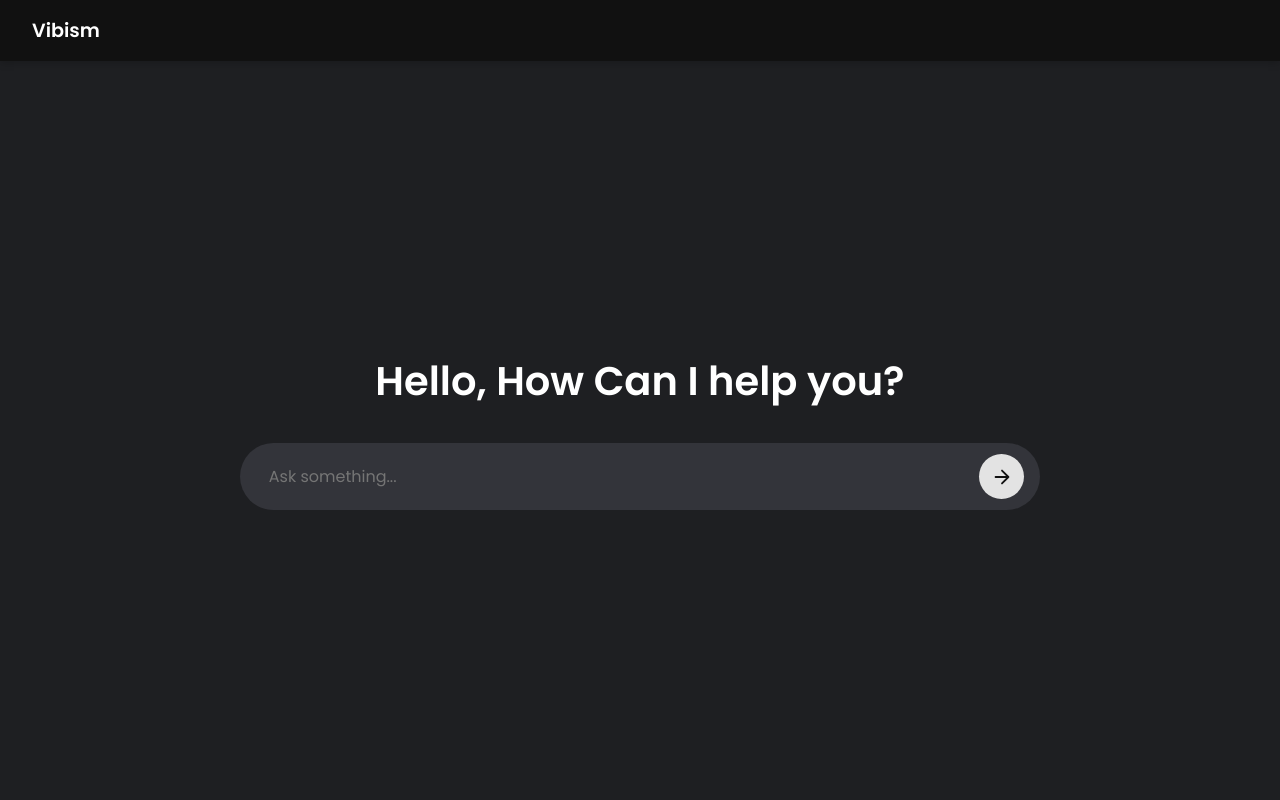
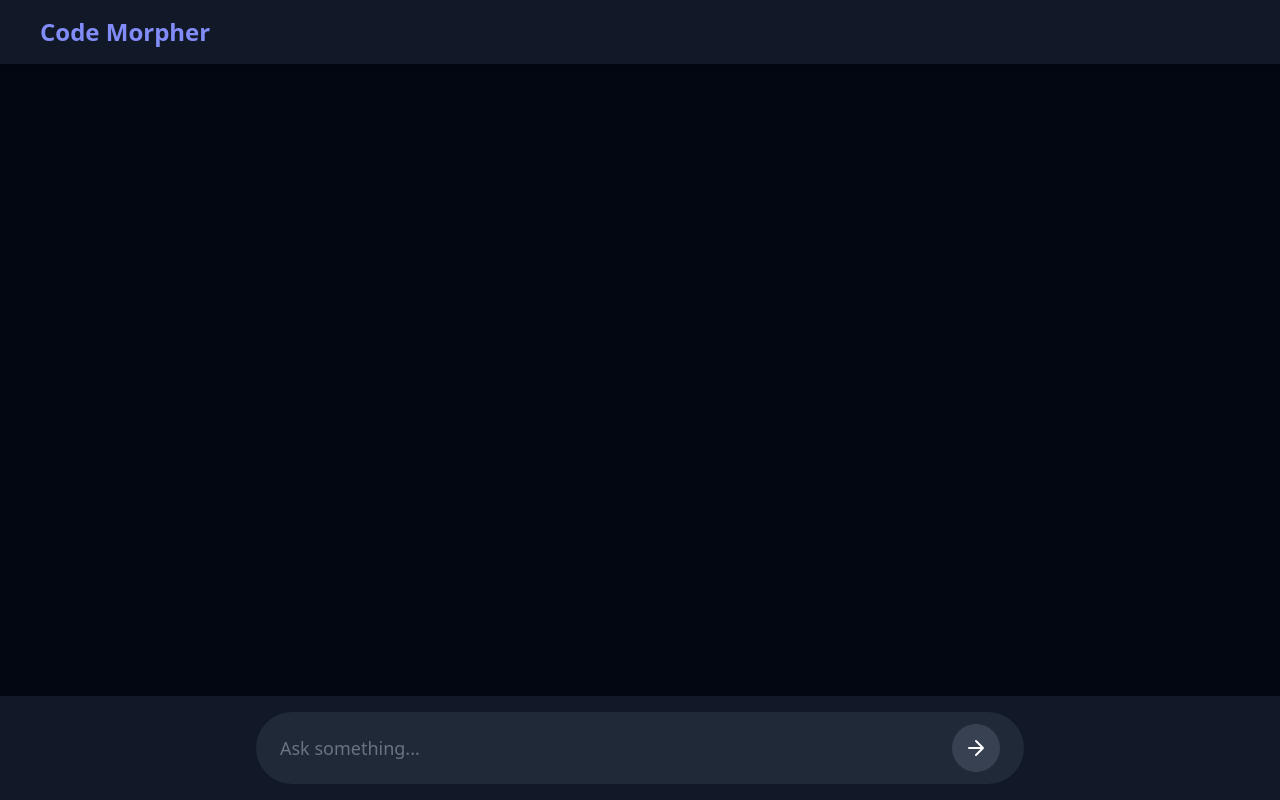
Before and after one commit to Arthika-21/Code-Morpher, a Flask app: page / in a window 1280 px wide. Run offline with Flask 3, Linux system fonts and the light colour scheme; some libraries are stand-ins or nearby versions.

Commit message:
Updated index.html file

```diff
--- a/templates/index.html
+++ b/templates/index.html
@@ -2,140 +2,155 @@
 <html lang="en">
 <head>
   <meta charset="UTF-8" />
-  <meta name="viewport" content="width=device-width, initial-scale=1.0" />
-  <title>Vibism</title>
-  <link rel="preconnect" href="https://fonts.googleapis.com">
-  <link rel="preconnect" href="https://fonts.gstatic.com" crossorigin>
-  <link href="https://fonts.googleapis.com/css2?family=Poppins:wght@400;600&display=swap" rel="stylesheet">
+  <title>Code Morpher</title>
+  <script src="https://cdn.tailwindcss.com"></script>
+  <!-- Prism.js for syntax highlighting -->
+  <link href="https://cdn.jsdelivr.net/npm/prismjs@1.29.0/themes/prism-tomorrow.min.css" rel="stylesheet" />
+  <script src="https://cdn.jsdelivr.net/npm/prismjs@1.29.0/prism.min.js"></script>
+  <script src="https://cdn.jsdelivr.net/npm/prismjs@1.29.0/components/prism-java.min.js"></script>
+
   <style>
-    * {
-      margin: 0;
-      padding: 0;
-      box-sizing: border-box;
-      font-family: 'Poppins', sans-serif;
+    ::-webkit-scrollbar { width: 8px; }
+    ::-webkit-scrollbar-thumb { background: #4b5563; border-radius: 4px; }
+    ::-webkit-scrollbar-thumb:hover { background: #6366f1; }
+
+    pre {
+      position: relative;
+      background: #1e1e2e;
+      color: #cbd5e1;
+      border-radius: 0.75rem;
+      padding: 1rem;
+      overflow-x: auto;
+      font-size: 0.95rem;
+      width: 100%;
     }
 
-    body {
-      background-color: #1e1f22;
+    .copy-btn {
+      position: absolute;
+      top: 10px;
+      right: 10px;
+      background-color: #374151;
       color: white;
-      height: 100vh;
-      display: flex;
-      flex-direction: column;
+      font-size: 0.8rem;
+      padding: 0.3rem 0.6rem;
+      border-radius: 0.4rem;
+      opacity: 0;
+      transition: opacity 0.2s;
     }
 
-    .navbar {
-      background-color: #111;
-      padding: 1rem 2rem;
-      box-shadow: 0 2px 8px rgba(0, 0, 0, 0.2);
-    }
-
-    .logo {
-      font-size: 1.2rem;
-      font-weight: 600;
-    }
-
-    .main-content {
-      flex: 1;
-      display: flex;
-      flex-direction: column;
-      justify-content: center;
-      align-items: center;
-      text-align: center;
-      gap: 2rem;
-    }
-
-    .title {
-      font-size: 2.5rem;
-      font-weight: 700;
-      color: #fff;
-    }
-
-    .input-container {
-      display: flex;
-      align-items: center;
-      background-color: #33343a;
-      border-radius: 50px;
-      padding: 0.5rem 1rem;
-      width: 90%;
-      max-width: 800px;
-    }
-
-    .input-container input {
-      flex: 1;
-      background: none;
-      border: none;
-      outline: none;
-      color: #fff;
-      font-size: 1rem;
-      padding: 0.8rem;
-    }
-
-    .input-container button {
-      background-color: #e3e3e3;
-      border: none;
-      border-radius: 50%;
-      width: 45px;
-      height: 45px;
-      cursor: pointer;
-      display: flex;
-      align-items: center;
-      justify-content: center;
-      transition: all 0.2s;
-    }
-
-    .input-container button:hover {
-      background-color: #bdbdbd;
-    }
-
-    .input-container svg {
-      width: 22px;
-      height: 22px;
-      color: #111;
-    }
-
-    @media (max-width: 768px) {
-      .title {
-        font-size: 2rem;
-      }
-      .input-container {
-        width: 95%;
-      }
+    pre:hover .copy-btn {
+      opacity: 1;
     }
   </style>
 </head>
-<body>
-  <nav class="navbar">
-    <div class="logo">Vibism</div>
+
+<body class="bg-gray-950 text-white min-h-screen flex flex-col font-sans">
+
+  <!-- Navbar -->
+  <nav class="w-full bg-gray-900 py-4 px-10 flex items-center justify-between shadow-md fixed top-0 left-0 z-10">
+    <h1 class="text-2xl font-bold text-indigo-400">Code Morpher</h1>
   </nav>
 
-  <main class="main-content">
-    <h1 class="title">Hello, How Can I help you?</h1>
-    <div class="input-container">
-      <input type="text" id="userInput" placeholder="Ask something..." />
-      <button id="sendBtn">
-        <svg xmlns="http://www.w3.org/2000/svg" fill="none" viewBox="0 0 24 24" stroke="currentColor">
-          <path stroke-linecap="round" stroke-linejoin="round" stroke-width="2" d="M5 12h14M12 5l7 7-7 7" />
+  <!-- Chat Container -->
+  <div id="chatContainer" class="flex-1 w-full max-w-5xl mx-auto mt-24 px-4 pb-28 overflow-y-auto space-y-6">
+    <!-- Messages dynamically inserted here -->
+  </div>
+
+  <!-- Input Box -->
+  <div class="fixed bottom-0 left-0 w-full bg-gray-900 py-4 px-6 flex items-center justify-center shadow-lg">
+    <div class="flex items-center bg-gray-800 rounded-full px-6 py-3 w-full max-w-3xl">
+      <input
+        id="dslInput"
+        type="text"
+        placeholder="Ask something..."
+        class="flex-grow bg-transparent text-gray-300 placeholder-gray-500 focus:outline-none text-lg"
+        oninput="toggleButton()"
+        onkeydown="if(event.key === 'Enter') generateJava()"
+      />
+      <button id="sendBtn" onclick="generateJava()" disabled
+        class="ml-3 bg-indigo-600 hover:bg-indigo-700 disabled:bg-gray-700 rounded-full p-3 transition">
+        <svg xmlns="http://www.w3.org/2000/svg" fill="none" viewBox="0 0 24 24"
+          stroke-width="2" stroke="white" class="w-6 h-6">
+          <path stroke-linecap="round" stroke-linejoin="round"
+            d="M5 12h14M12 5l7 7-7 7" />
         </svg>
       </button>
     </div>
-  </main>
+  </div>
 
   <script>
-    const input = document.getElementById("userInput");
-    const sendBtn = document.getElementById("sendBtn");
-
-    function sendMessage() {
-      const message = input.value.trim();
-      if (message !== "") {
-        console.log("User entered:", message);
-        input.value = "";
-      }
+    function toggleButton() {
+      const input = document.getElementById('dslInput').value.trim();
+      document.getElementById('sendBtn').disabled = input === "";
     }
 
-    sendBtn.addEventListener("click", sendMessage);
-    input.addEventListener("keypress", (e) => {
-      if (e.key === "Enter") sendMessage();
-    });
+    async function generateJava() {
+      const input = document.getElementById('dslInput').value.trim();
+      if (!input) return;
+
+      const chatContainer = document.getElementById('chatContainer');
+      const sendBtn = document.getElementById('sendBtn');
+      sendBtn.disabled = true;
+
+      // User message
+      const userMsg = document.createElement('div');
+      userMsg.className = "text-right";
+      userMsg.innerHTML = `
+        <div class="inline-block bg-indigo-600 text-white px-4 py-2 rounded-2xl max-w-2xl break-words shadow-md">
+          ${input}
+        </div>`;
+      chatContainer.appendChild(userMsg);
+      chatContainer.scrollTop = chatContainer.scrollHeight;
+
+      document.getElementById('dslInput').value = "";
+
+      // Bot placeholder
+      const botMsg = document.createElement('div');
+      botMsg.className = "text-left w-full";
+      botMsg.innerHTML = `
+        <div class="inline-block bg-gray-800 text-gray-300 px-4 py-3 rounded-2xl shadow-md">
+          Processing... ⏳
+        </div>`;
+      chatContainer.appendChild(botMsg);
+      chatContainer.scrollTop = chatContainer.scrollHeight;
+
+      try {
+        const res = await fetch("http://127.0.0.1:5000/generate", {
+          method: "POST",
+          headers: { "Content-Type": "application/json" },
+          body: JSON.stringify({ dsl_input: input })
+        });
+
+        const data = await res.json();
+        const resultText = data.java_code || "❌ " + (data.error || "Unknown error");
+
+        botMsg.innerHTML = `
+          <pre class="language-java rounded-xl">
+            <button class="copy-btn" onclick="copyCode(this)">Copy</button>
+            <code class="language-java">${Prism.highlight(resultText, Prism.languages.java, 'java')}</code>
+          </pre>
+        `;
+
+        if (data.cached) {
+          botMsg.innerHTML += `<div class="text-xs text-gray-500 mt-1">⚡ (Loaded from cache)</div>`;
+        }
+
+      } catch (err) {
+        botMsg.innerHTML = `
+          <div class="inline-block bg-red-700 text-white px-4 py-3 rounded-2xl max-w-2xl break-words shadow-md">
+            ❌ Failed to connect to backend.<br>${err}
+          </div>`;
+      }
+
+      chatContainer.scrollTop = chatContainer.scrollHeight;
+    }
+
+    function copyCode(button) {
+      const code = button.nextElementSibling.innerText;
+      navigator.clipboard.writeText(code);
+      button.textContent = "Copied!";
+      setTimeout(() => (button.textContent = "Copy"), 2000);
+    }
   </script>
 </body>
 </html>
```
